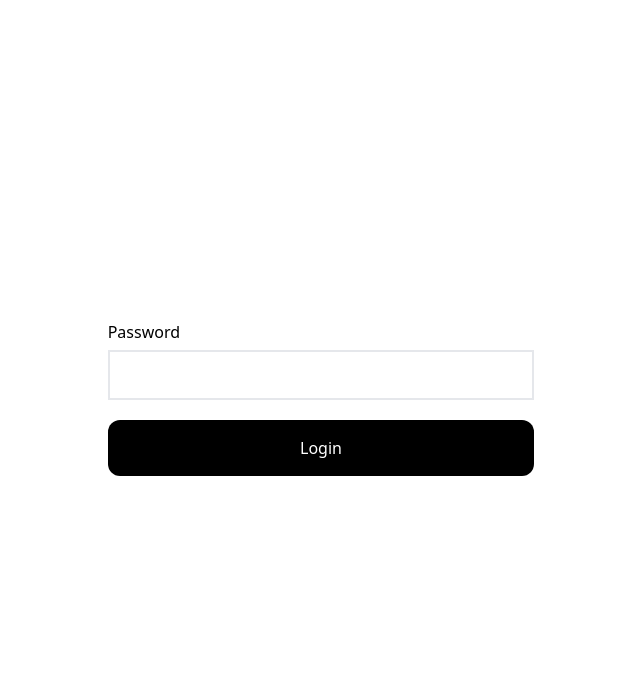
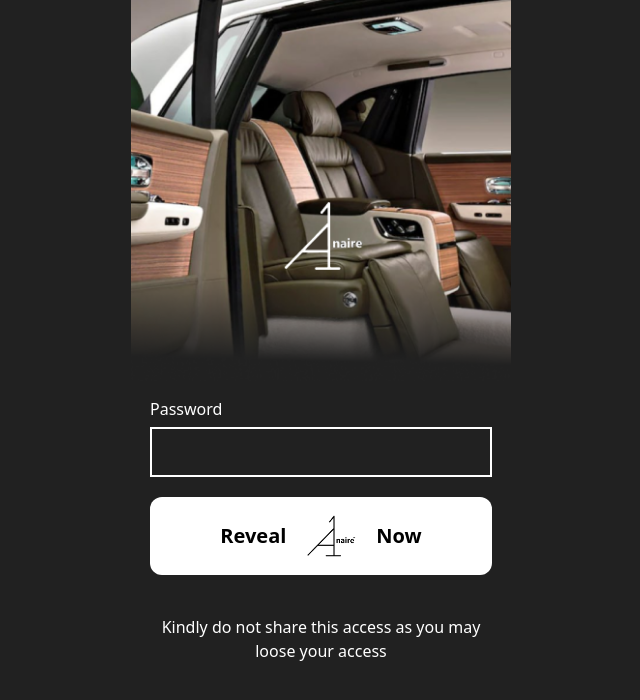
Before and after one commit to TheAfricanNerd/a1naire, a React (Vite) app: page / in a window 1280 px wide. Shown: the top 700 px of the page, without its empty margins (319-959 px from the left). Built offline with nearby package versions, Linux system fonts and the light colour scheme.

Commit message:
update: unlock  page update

```diff
--- a/src/assets/images/index.ts
+++ b/src/assets/images/index.ts
@@ -79,6 +79,7 @@ import skiii from "./jpg/nameplate/skiii.jpg";
 import sum2prove from "./jpg/nameplate/sum2prove.jpg";
 
 import all_nameplate from "./jpg/nameplate/all_nameplate.jpg";
+import A1Login from "./png/a1-login.png"
 
 export interface IImage {
   img: string;
@@ -89,6 +90,11 @@ export interface IImage {
 // End of type declaration
 
 // number plates
+export const A1LOGIN: IImage = {
+  img: A1Login,
+  alt: "login image",
+};
+
 export const QUEENOF305: IImage = {
   img: queen_of_305,
   alt: "rolls royce with custom plates",
--- a/src/components/auth/index.tsx
+++ b/src/components/auth/index.tsx
@@ -2,6 +2,8 @@
 // import Text from "../Text";
 // import Title from "../Title";
 import React, {useState} from "react";
+import {A1LOGIN, LOGO_BLACK} from "../../assets/images";
+import Text from "../Text";
 
 interface IAuth {
   handleChange: (s:string) => void;
@@ -11,7 +13,6 @@ interface IAuth {
 const Auth = ({handleChange, handleSubmit, error}:IAuth) => {
   const [val, setVal] = useState('');
 
-
   const hc = (e:React.ChangeEvent<HTMLInputElement>) => {
 
     setVal(e.target.value)
@@ -19,28 +20,34 @@ const Auth = ({handleChange, handleSubmit, error}:IAuth) => {
   }
   return (
     <>
-      <div>
-        <div className="w-full mx-auto min-h-screen flex items-center justify-center" style={{height: '100svh'}}>
+
+        <div className="w-full mx-auto min-h-screen bg-[#212121]" >
           {/*<Title className="text-left">{'Login'}</Title>*/}
           {/* images section */}
-          <div className="!block gap-5 md:w-full w-mobile mx-auto">
-            <div className="md:w-1/3 w-[96%] mx-auto">
-              <label id="password-id" htmlFor="password" className={`my-4 block ${error && 'text-red-500'}`} style={{ marginBottom: '6px'}}>Password</label>
-              <input style={{height: '50px', paddingInline: '10px'}} className={`border-2 w-full block !min-h-5 ${error && 'border-red-500'}`} id="password" value={val}
-                      onChange={e => hc(e)}/>
 
-              { error && <p className='text-red-500'>Password incorrect</p>}
+          <div className="!block gap-5 md:w-mobile w-full mx-auto">
+            <div>
+              <img src={A1LOGIN.img} alt={A1LOGIN.alt} width="100%"/>
+            </div>
+            <div className=" w-[90%] mx-auto">
+              <label id="password-id" htmlFor="password" className={`my-4 block text-white ${error && 'text-red-500'}`}
+                     style={{marginBottom: '6px'}}>Password</label>
+              <input style={{height: '50px', paddingInline: '10px'}}
+                     className={`border-2 w-full block !min-h-5 bg-[#212121] ${error ? 'border-red-500 text-red-500' : 'border-white text-white'}`} id="password" value={val}
+                     onChange={e => hc(e)}/>
 
-              <button onClick={handleSubmit} className='bg-black text-white w-full py-4 rounded-xl my-5'>Login</button>
+              {error && <p className='text-red-500'>Password incorrect</p>}
+
+              <button onClick={handleSubmit} className='bg-white flex items-center justify-center gap-5 text-black font-black text-xl w-full py-4 rounded-xl my-5'>Reveal <img src={LOGO_BLACK.img} alt={LOGO_BLACK.alt} width={50}/> Now</button>
+
+              <p className="text-white text-center mt-10"> Kindly do not share this access as you may loose your access </p>
             </div>
           </div>
 
           {/* text section */}
-          <div>
-            {/*<Text>word</Text>*/}
-          </div>
+
         </div>
-      </div>
+
     </>
   );
 };
--- a/src/output.css
+++ b/src/output.css
@@ -1184,6 +1184,16 @@ video {
   background-color: rgb(255 255 255 / var(--tw-bg-opacity));
 }
 
+.bg-\[\#212121\] {
+  --tw-bg-opacity: 1;
+  background-color: rgb(33 33 33 / var(--tw-bg-opacity));
+}
+
+.bg-red-500 {
+  --tw-bg-opacity: 1;
+  background-color: rgb(239 68 68 / var(--tw-bg-opacity));
+}
+
 .bg-opacity-30 {
   --tw-bg-opacity: 0.3;
 }
@@ -1202,6 +1212,14 @@ video {
 
 .bg-opacity-75 {
   --tw-bg-opacity: 0.75;
+}
+
+.bg-none {
+  background-image: none;
+}
+
+.\!bg-none {
+  background-image: none !important;
 }
 
 .object-cover {
@@ -1412,6 +1430,10 @@ video {
 
 .font-semibold {
   font-weight: 600;
+}
+
+.font-black {
+  font-weight: 900;
 }
 
 .italic {
@@ -1651,6 +1673,10 @@ video {
     width: max-content;
   }
 
+  .md\:w-mobile {
+    width: 380px;
+  }
+
   .md\:min-w-\[90\%\] {
     min-width: 90%;
   }
```
Also changed, not shown: src/assets/images/png/a1-login.png (added).
